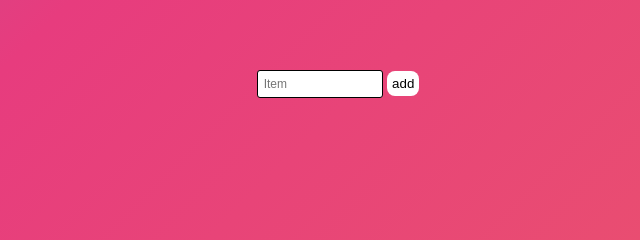
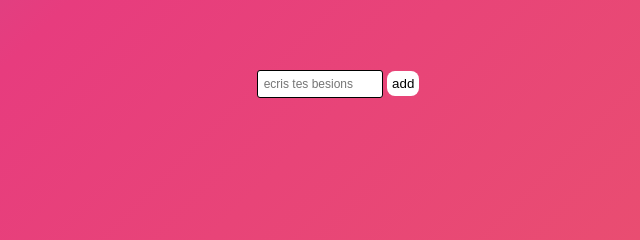
Before and after one commit to abdoulaye-96/todo-list, a plain HTML site: page index.html in a window 1280 px wide. Shown: the part 152-392 px from the top of the page, 302-942 px from the left. Drawn offline with nearby package versions, Linux system fonts and the light colour scheme.

Commit message:
change the placeholder

```diff
--- a/index.html
+++ b/index.html
@@ -11,7 +11,7 @@
           <li class="item">Collecte d'informations.</li>
         </ul>
         <div class="input">
-            <input type="text" id="itemField" placeholder="Item" />
+            <input type="text" id="itemField" placeholder="ecris tes besions" />
             <input type="submit" id="add" value="add" />
         </div>
       </form>
```
